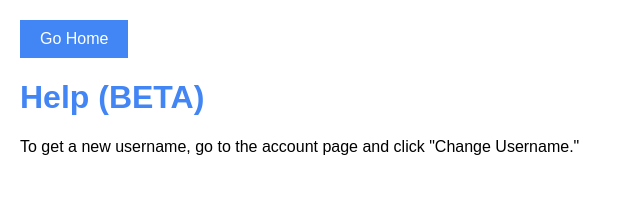
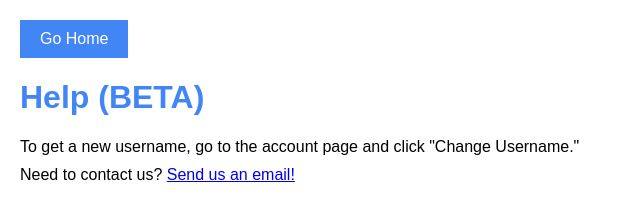
Before and after one commit to Tornous/Game-Hub, a plain HTML site: page Help/index.html in a window 1280 px wide. Shown: the whole page, without its empty margins (0-640 px from the left). Drawn offline with Linux system fonts and the light colour scheme.

Commit message:
Update index.html
Signed-off-by: Lucas Mutter <real_lucas_games@outlook.com>

```diff
--- a/Help/index.html
+++ b/Help/index.html
@@ -48,6 +48,7 @@
     <h1>Help (BETA)</h1>
     <ul>
         <li>To get a new username, go to the account page and click "Change Username."</li>
+        <li>Need to contact us? <a href="mailto:tornous-help@outlook.com?body=Hello%20support%2C%0A%0ABy%20">Send us an email!</a></li>
     </ul>
 </body>
 </html>
```
